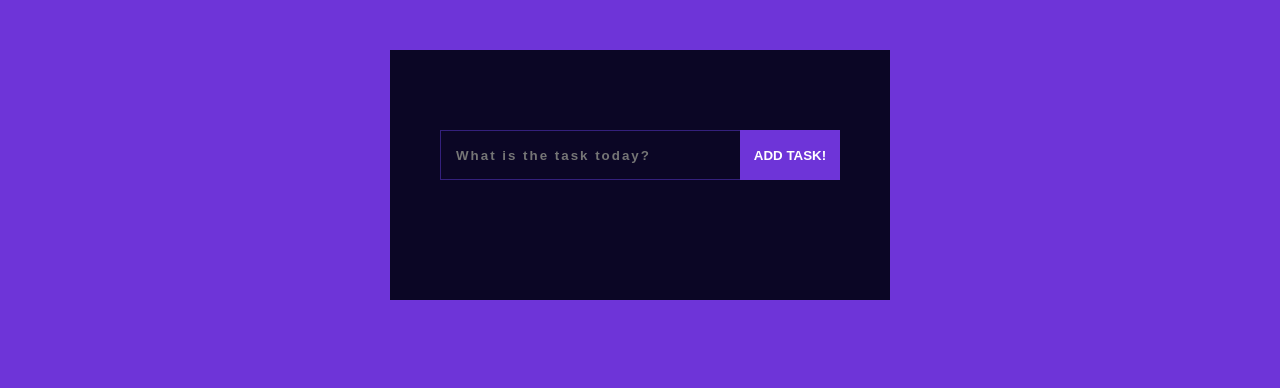
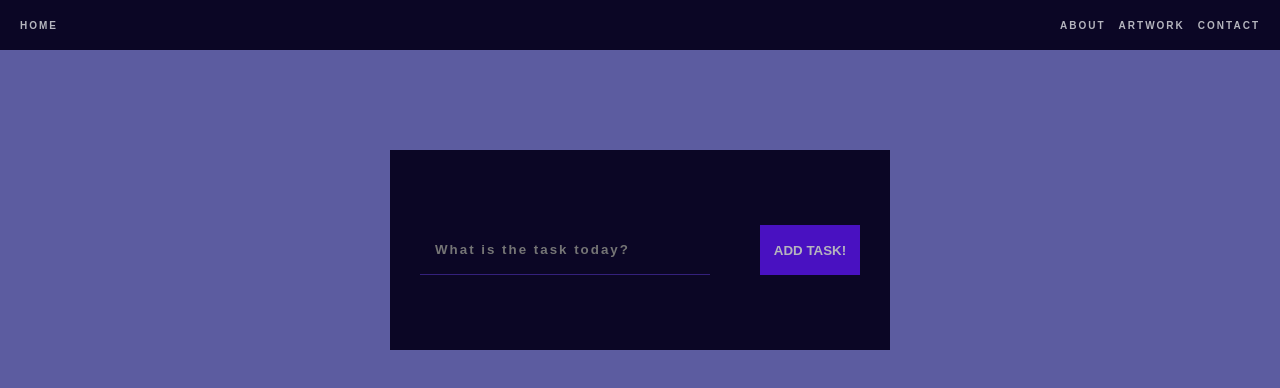
Before and after one commit to rico-td/ToDo-App, a React (Create React App) app: page /#/ in a window 1280 px wide. Shown: the top 388 px of the page. Built offline with nearby package versions, Linux system fonts and the light colour scheme.

Commit message:
finish first layout

```diff
--- a/src/App.css
+++ b/src/App.css
@@ -14,44 +14,42 @@
   --aczent: #12343b; */
 
   /* BACKUP */
-  --purpleBright: rgb(110, 52, 216);
+  --purpleBright: rgb(73, 17, 193);
   --purpleDark: rgb(11, 6, 37);
   --borders: #34207c;
   --text: rgb(181, 181, 190);
   --aczent: #12343b;
+  --background: rgb(92, 92, 160);
 }
 
 body {
   /* background-color: rgb(172, 140, 209); */
-  display: flex;
-  flex-direction: row;
-  justify-content: center;
-  align-items: flex-start;
-  width: 100vw;
-  height: 100vh;
-  background-color: var(--purpleBright);
+  background-color: var(--background);
 }
 
 /* ---------------------------------------------------- */
 
 .App {
-  background-color: var(--purpleDark);
-  width: 500px;
-  height: 250px;
-  display: flex;
+  /* display: flex;
   flex-direction: column;
   justify-content: center;
-  align-items: center;
-  margin-top: 50px;
+  align-items: center; */
+  width: 100%;
+  height: 100vh;
+  background-color: rgb(92, 92, 160);
 }
 
-.loading {
-  color: var(--text);
-  font-weight: bold;
-  text-transform: uppercase;
+.loadingIcon {
+  position: absolute;
+  top: 50%;
+  left: 50%;
+  transform: translate(-50%, -50%);
 }
 
-h1 {
-  font-size: 50px;
-  color: white;
+.navbar {
 }
+
+.TodoWrapper {
+  width: 100vw;
+  transform: translate(-50%, -50%);
+}
--- a/src/App.js
+++ b/src/App.js
@@ -3,6 +3,7 @@ import TodoWrapper from "./components/TodoWrapper/TodoWrapper.js";
 import React, { useEffect, useState } from "react";
 import ClimbingBoxLoader from "react-spinners/ClimbingBoxLoader.js";
 import DotLoader from "react-spinners/DotLoader.js";
+import Navbar from "./components/navbar/Navbar.js";
 
 function App() {
   const [loading, setLoading] = useState(true);
@@ -15,9 +16,18 @@ function App() {
   return (
     <div className="App">
       {loading ? (
-        <DotLoader color="#4911c1" />
+        <>
+          <ClimbingBoxLoader
+            className="loadingIcon"
+            color="#0B0625"
+            size={20}
+          />
+        </>
       ) : (
-        <TodoWrapper className="TodoWrapper" />
+        <>
+          <Navbar className="navbar"></Navbar>
+          <TodoWrapper className="TodoWrapper" />
+        </>
       )}
     </div>
   );
--- a/src/components/TodoForm/TodoForm.module.css
+++ b/src/components/TodoForm/TodoForm.module.css
@@ -2,10 +2,13 @@
   /* background-color: greenyellow; */
   display: grid;
   grid-template-columns: 1fr 100px;
+  /* align-items: center; */
   width: 100%;
+  height: 50px;
 }
 
 .todoInput {
+  border: 1px solid red;
   background: transparent;
   border-style: none;
   background-color: transparent;
@@ -16,6 +19,9 @@
   padding-left: 15px;
   font-family: Arial, Helvetica, sans-serif;
   font-weight: bold;
+  border-top: none;
+  border-left: none;
+  margin-right: 50px;
 }
 
 .todoInput:focus {
@@ -23,8 +29,7 @@
 }
 
 .submitButton {
-  /* width: 20%; */
-  color: white;
+  color: var(--text);
   background-color: var(--purpleBright);
   border-style: none;
   font-family: Arial, Helvetica, sans-serif;
--- a/src/components/TodoWrapper/TodoWrapper.module.css
+++ b/src/components/TodoWrapper/TodoWrapper.module.css
@@ -1,8 +1,12 @@
 .todoWrapper {
-  /* background-color: red; */
+  /* border: 2px solid rgb(195, 0, 255); */
+  margin-top: 100px;
+  background-color: var(--purpleDark);
   display: flex;
-  align-items: stretch;
-  width: 80%;
-  height: 20%;
-  transform: translateY(-20px);
+  align-items: center;
+  justify-content: center;
+  margin: 100px auto;
+  width: 500px;
+  height: 200px;
+  padding: 30px;
 }
--- /dev/null
+++ b/src/components/buttons/std-btn/StandardButton.js
@@ -0,0 +1,11 @@
+import styles from "./StandardButton.module.css";
+
+const StandardButton = ({ link, name }) => {
+  return (
+    <a href={link} target="_blank" rel="noreferrer">
+      {name}
+    </a>
+  );
+};
+
+export default StandardButton;
--- /dev/null
+++ b/src/components/buttons/std-btn/StandardButton.module.css
@@ -0,0 +1,12 @@
+a {
+  cursor: pointer;
+  text-decoration: none;
+  font-weight: bold;
+  text-transform: uppercase;
+  letter-spacing: 2px;
+  font-size: 10px;
+  color: var(--text);
+  font-family: Arial, Helvetica, sans-serif;
+  text-transform: uppercase;
+  font-weight: bold;
+}
--- /dev/null
+++ b/src/components/navbar/Navbar.js
@@ -0,0 +1,28 @@
+// --- COMPONENTS
+import StandardButton from "../buttons/std-btn/StandardButton";
+
+// --- DATA; FUNCTIONS
+
+// --- CSS
+import styles from "./Navbar.module.css";
+
+const Navbar = () => {
+  return (
+    <div className={styles.navbar}>
+      <StandardButton link="https://www.google.com" name="Home" />
+
+      <div className={styles.menu}>
+        <StandardButton link="https://www.google.com" name="About" />
+        <StandardButton link="https://www.google.com" name="Artwork" />
+        <StandardButton link="https://www.google.com" name="Contact" />
+      </div>
+    </div>
+  );
+};
+
+export default Navbar;
+
+//  style={navStyle}
+// const navStyle = {
+//   getGridTemplateColumn: style,
+// };
--- /dev/null
+++ b/src/components/navbar/Navbar.module.css
@@ -0,0 +1,17 @@
+.navbar {
+  /* border: 2px solid red; */
+  width: 100vw;
+  display: grid;
+  grid-template-columns: 1fr 200px;
+  align-items: center;
+  padding: 20px;
+  height: 50px;
+  background-color: var(--purpleDark);
+}
+
+.menu {
+  /* border: 1px solid green; */
+  width: 100%;
+  display: flex;
+  justify-content: space-between;
+}
```
